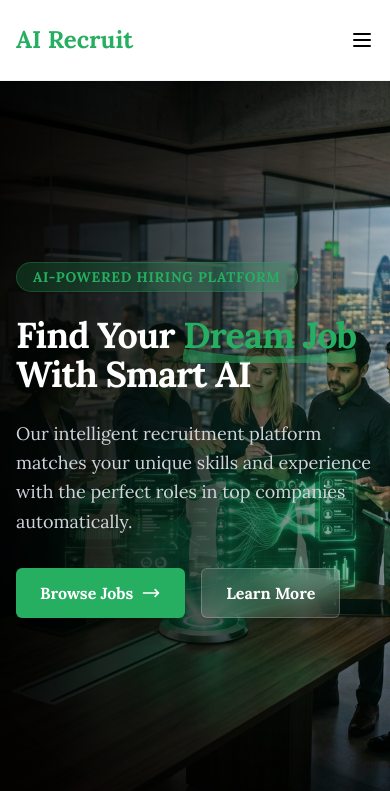
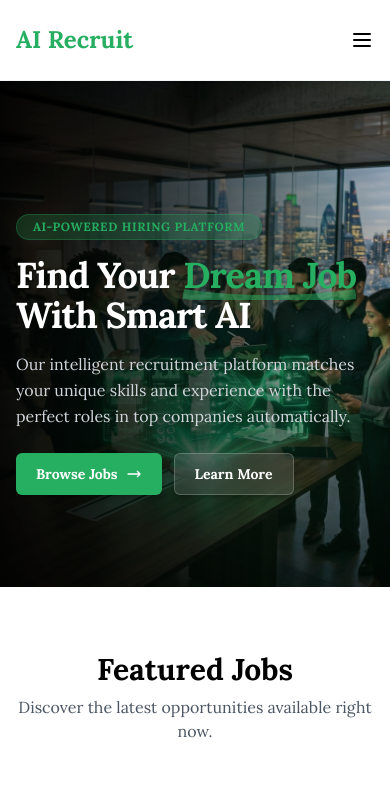
Before and after one commit to Iqbalhossen07/ai-recruitment, a Next.js app: page / in a window 390 px wide. Shown: the top 791 px of the page. Built offline with nearby package versions, Linux system fonts and the light colour scheme.

Commit message:
style: optimize hero height and spacing for mobile view

```diff
--- a/src/app/page.tsx
+++ b/src/app/page.tsx
@@ -6,7 +6,7 @@ export default function Home() {
     <div className="flex flex-col min-h-screen">
 
       {/* 1. Hero Section */}
-      <section className="relative py-32 px-4 sm:px-6 lg:px-8 overflow-hidden min-h-[85vh] flex items-center">
+      <section className="relative py-20 md:py-32 px-4 sm:px-6 lg:px-8 overflow-hidden min-h-[60vh] md:min-h-[85vh] flex items-center">
         {/* Background Image with Gradient Overlay */}
         <div className="absolute inset-0 z-0">
           <Image
@@ -26,24 +26,24 @@ export default function Home() {
         <div className="max-w-7xl mx-auto w-full relative z-10">
 
           {/* Left Text Content */}
-          <div className="text-left max-w-2xl">
-            <span className="inline-block py-1 px-4 rounded-full bg-primary/20 text-primary border border-primary/30 text-sm font-bold tracking-wider uppercase mb-6 backdrop-blur-md shadow-sm">
+          <div className="text-left max-w-2xl mt-10 md:mt-0">
+            <span className="inline-block py-1 px-4 rounded-full bg-primary/20 text-primary border border-primary/30 text-xs md:text-sm font-bold tracking-wider uppercase mb-4 md:mb-6 backdrop-blur-md shadow-sm">
               AI-Powered Hiring Platform
             </span>
-            <h1 className="text-4xl sm:text-5xl md:text-7xl font-bold text-white mb-6 leading-[1.1] tracking-tight">
-              Find Your <span className="text-primary relative inline-block">Dream Job<svg className="absolute w-full h-4 -bottom-2 left-0 text-primary opacity-50" viewBox="0 0 100 10" preserveAspectRatio="none"><path d="M0 5 Q 50 15 100 5" stroke="currentColor" strokeWidth="8" fill="transparent"/></svg></span><br/>With Smart AI
+            <h1 className="text-4xl sm:text-5xl md:text-7xl font-bold text-white mb-4 md:mb-6 leading-[1.1] tracking-tight">
+              Find Your <span className="text-primary relative inline-block">Dream Job<svg className="absolute w-full h-3 md:h-4 -bottom-1 md:-bottom-2 left-0 text-primary opacity-50" viewBox="0 0 100 10" preserveAspectRatio="none"><path d="M0 5 Q 50 15 100 5" stroke="currentColor" strokeWidth="8" fill="transparent"/></svg></span><br/>With Smart AI
             </h1>
-            <p className="text-lg sm:text-xl text-gray-300 mb-8 leading-relaxed font-light">
+            <p className="text-base sm:text-lg md:text-xl text-gray-300 mb-6 md:mb-8 leading-relaxed font-light">
               Our intelligent recruitment platform matches your unique skills and experience with the perfect roles in top companies automatically.
             </p>
 
             {/* Buttons - Side by side on all devices, reduced padding, black shadows */}
-            <div className="flex flex-row flex-wrap gap-4">
-              <Link href="/jobs" className="bg-primary text-white px-6 py-3 rounded-md font-bold hover:bg-primary-hover hover:-translate-y-1 shadow-md hover:shadow-xl shadow-black/20 transition-all duration-300 text-center flex items-center justify-center space-x-2">
+            <div className="flex flex-row flex-wrap gap-3 md:gap-4">
+              <Link href="/jobs" className="bg-primary text-white px-5 md:px-6 py-2.5 md:py-3 rounded-md font-bold hover:bg-primary-hover hover:-translate-y-1 shadow-md hover:shadow-xl shadow-black/20 transition-all duration-300 text-center flex items-center justify-center space-x-2 text-sm md:text-base">
                 <span>Browse Jobs</span>
-                <svg className="w-5 h-5" fill="none" viewBox="0 0 24 24" stroke="currentColor"><path strokeLinecap="round" strokeLinejoin="round" strokeWidth={2} d="M17 8l4 4m0 0l-4 4m4-4H3" /></svg>
+                <svg className="w-4 h-4 md:w-5 md:h-5" fill="none" viewBox="0 0 24 24" stroke="currentColor"><path strokeLinecap="round" strokeLinejoin="round" strokeWidth={2} d="M17 8l4 4m0 0l-4 4m4-4H3" /></svg>
               </Link>
-              <Link href="/about" className="bg-white/10 text-white border border-white/20 px-6 py-3 rounded-md font-bold hover:bg-white/20 hover:-translate-y-1 shadow-md hover:shadow-xl shadow-black/20 transition-all duration-300 text-center backdrop-blur-md">
+              <Link href="/about" className="bg-white/10 text-white border border-white/20 px-5 md:px-6 py-2.5 md:py-3 rounded-md font-bold hover:bg-white/20 hover:-translate-y-1 shadow-md hover:shadow-xl shadow-black/20 transition-all duration-300 text-center backdrop-blur-md text-sm md:text-base">
                 Learn More
               </Link>
             </div>
```
